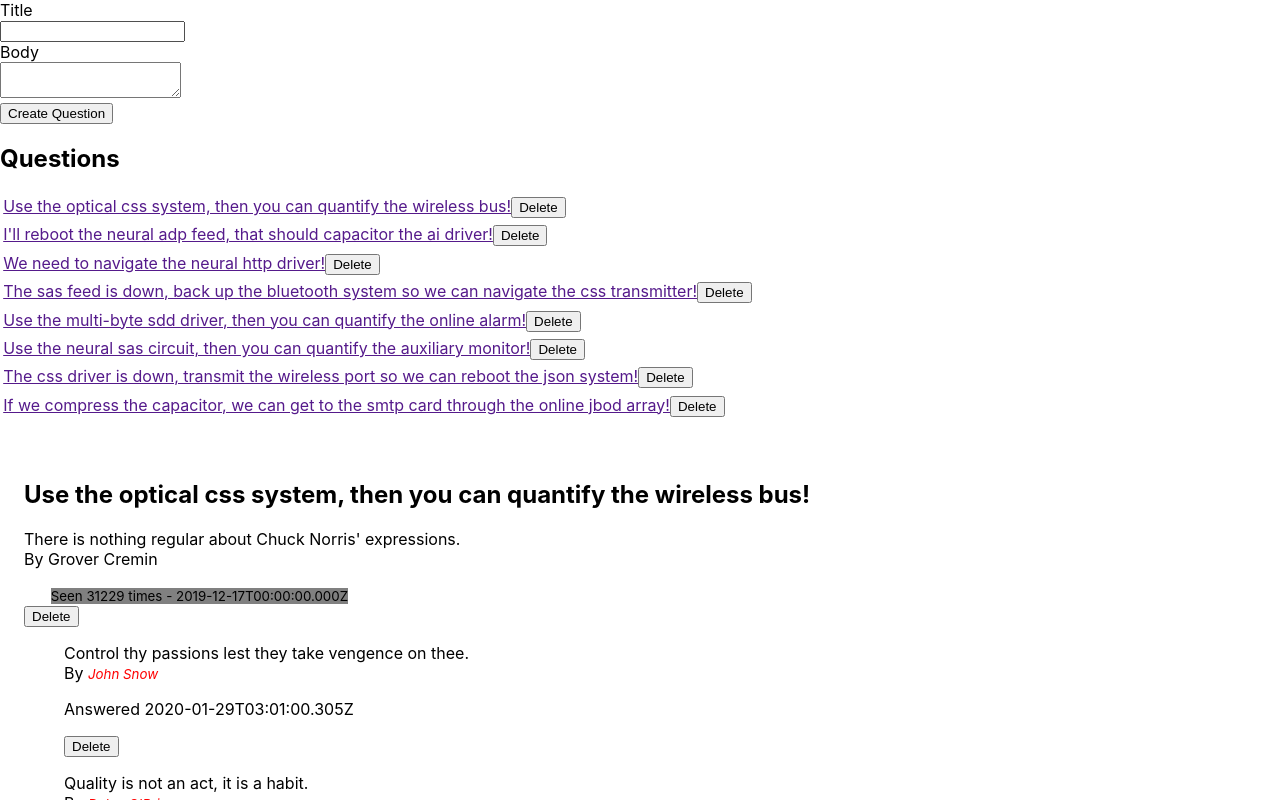
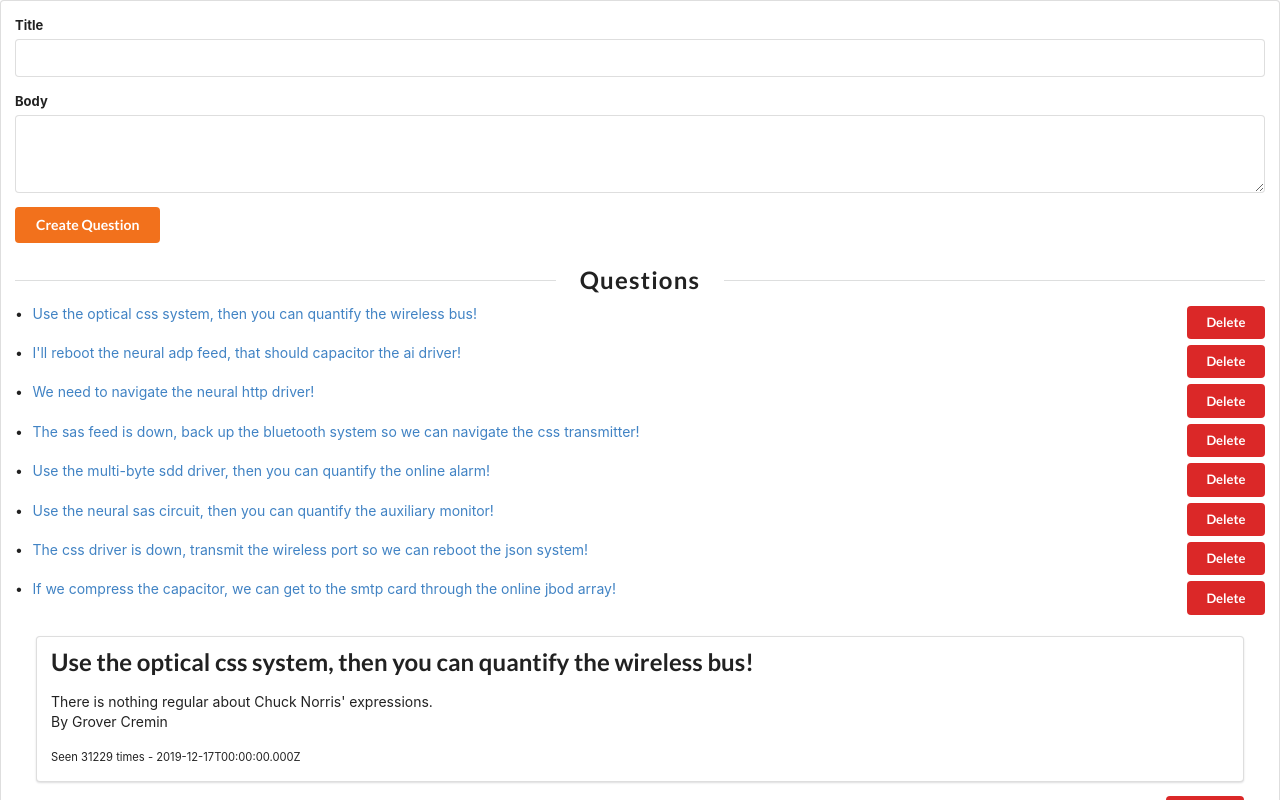
Before and after one commit to CodeCoreYVR/react_awesome_answers_nov_2019, a React (Create React App) app: page / in a window 1280 px wide. Shown: the top 800 px of the page. Built offline with nearby package versions, Linux system fonts and the light colour scheme.

Commit message:
Add semantic ui and update ui

```diff
--- a/public/index.html
+++ b/public/index.html
@@ -10,6 +10,10 @@
       content="Web site created using create-react-app"
     />
 
+    <link
+      rel="stylesheet"
+      href="//cdnjs.cloudflare.com/ajax/libs/semantic-ui/2.4.1/semantic.min.css"
+    />
     <title>React App</title>
   </head>
   <body>
--- a/src/components/AnswerDetails.js
+++ b/src/components/AnswerDetails.js
@@ -2,7 +2,7 @@ import React from "react";
 
 export const AnswerDetails = props => {
   return (
-    <div>
+    <div className="ui segment list">
       <p>
         {props.body} <br />
         By{" "}
@@ -16,7 +16,12 @@ export const AnswerDetails = props => {
         </small>
       </p>
       <p>Answered {props.created_at.toLocaleString()}</p>
-      <button onClick={() => props.onDeleteClick(props.id)}>Delete</button>
+      <button
+        className="ui small  red button"
+        onClick={() => props.onDeleteClick(props.id)}
+      >
+        Delete
+      </button>
     </div>
   );
 };
--- a/src/components/AnswerList.js
+++ b/src/components/AnswerList.js
@@ -4,7 +4,13 @@ import { AnswerDetails } from "./AnswerDetails";
 
 export const AnswerList = props => {
   return (
-    <ul>
+    <div
+      style={{
+        marginTop: "4em"
+      }}
+    >
+      <h2 className="ui horizontal divider header">Answers</h2>
+      <ul className="ui list">
         {props.answers.map(answer => (
           <AnswerDetails
             key={answer.id}
@@ -13,5 +19,6 @@ export const AnswerList = props => {
           />
         ))}
       </ul>
+    </div>
   );
 };
--- a/src/components/App.js
+++ b/src/components/App.js
@@ -5,10 +5,10 @@ import { QuestionIndexPage } from "./QuestionIndexPage";
 
 const App = () => {
   return (
-    <>
+    <div className="ui contianer segment">
       <QuestionIndexPage />
       <QuestionShowPage />
-    </>
+    </div>
   );
 };
 
--- a/src/components/NewQuestionForm.js
+++ b/src/components/NewQuestionForm.js
@@ -20,21 +20,18 @@ const NewQuestionForm = props => {
     currentTarget.reset();
   };
   return (
-    <form className="NewQuestionForm" onSubmit={handleSubmit}>
-      <div>
+    <form className="NewQuestionForm ui form" onSubmit={handleSubmit}>
+      <div className="field">
         <label htmlFor="title">Title</label>
-        <br />
         <input type="text" name="title" id="title" />
       </div>
-
-      <div>
+      <div className="field">
         <label htmlFor="body">Body</label>
-        <br />
-        <textarea name="body" id="body" />
+        <textarea name="body" id="body" rows="3" />
       </div>
-      <div>
-        <input type="submit" value="Create Question" />
-      </div>
+      <button class="ui orange button" type="submit">
+        Create Question
+      </button>
     </form>
   );
 };
--- a/src/components/QuestionDetails.js
+++ b/src/components/QuestionDetails.js
@@ -2,18 +2,13 @@ import React from "react";
 
 export const QuestionDetails = props => {
   return (
-    <div>
-      <h2>{props.title}</h2>
+    <div className="ui segment">
+      <h2 className="ui header">{props.title}</h2>
       <p>
         {props.body} <br />
         By {props.author.full_name}
       </p>
-      <small
-        style={{
-          margin: "2em",
-          backgroundColor: "grey"
-        }}
-      >
+      <small>
         Seen {props.view_count} times - {props.created_at.toLocaleString()}
       </small>
     </div>
--- a/src/components/QuestionIndexPage.js
+++ b/src/components/QuestionIndexPage.js
@@ -59,17 +59,17 @@ export class QuestionIndexPage extends Component {
     return (
       <main>
         <NewQuestionForm onCreateQuestion={this.createQuestion} />
-        <h2>Questions</h2>
-        <ul
-          style={{
-            listStyle: "none",
-            paddingLeft: 0
-          }}
-        >
+        <h2 className="ui horizontal divider header">Questions</h2>
+        <ul className="ui list">
           {this.state.questions.map(question => (
-            <li key={question.id} style={{ padding: "0.2em" }}>
-              <a href="">{question.title}</a>
-              <button onClick={() => this.deleteQuestion(question.id)}>
+            <li className="item" key={question.id}>
+              <a className="ui link" href="">
+                {question.title}
+              </a>
+              <button
+                className="ui small right floated red button"
+                onClick={() => this.deleteQuestion(question.id)}
+              >
                 Delete
               </button>
             </li>
--- a/src/components/QuestionShowPage.js
+++ b/src/components/QuestionShowPage.js
@@ -44,7 +44,12 @@ class QuestionShowPage extends Component {
     return (
       <div className="Page">
         <QuestionDetails {...this.state.question} />
-        <button onClick={() => this.deleteQuestion()}>Delete</button>
+        <button
+          className="ui small right floated red button"
+          onClick={() => this.deleteQuestion()}
+        >
+          Delete
+        </button>
         <AnswerList
           answers={this.state.question.answers}
           onAnswerDeleteClick={id => this.deleteAnswer(id)}
```
Lines whose indentation alone changed are shown as unchanged.
